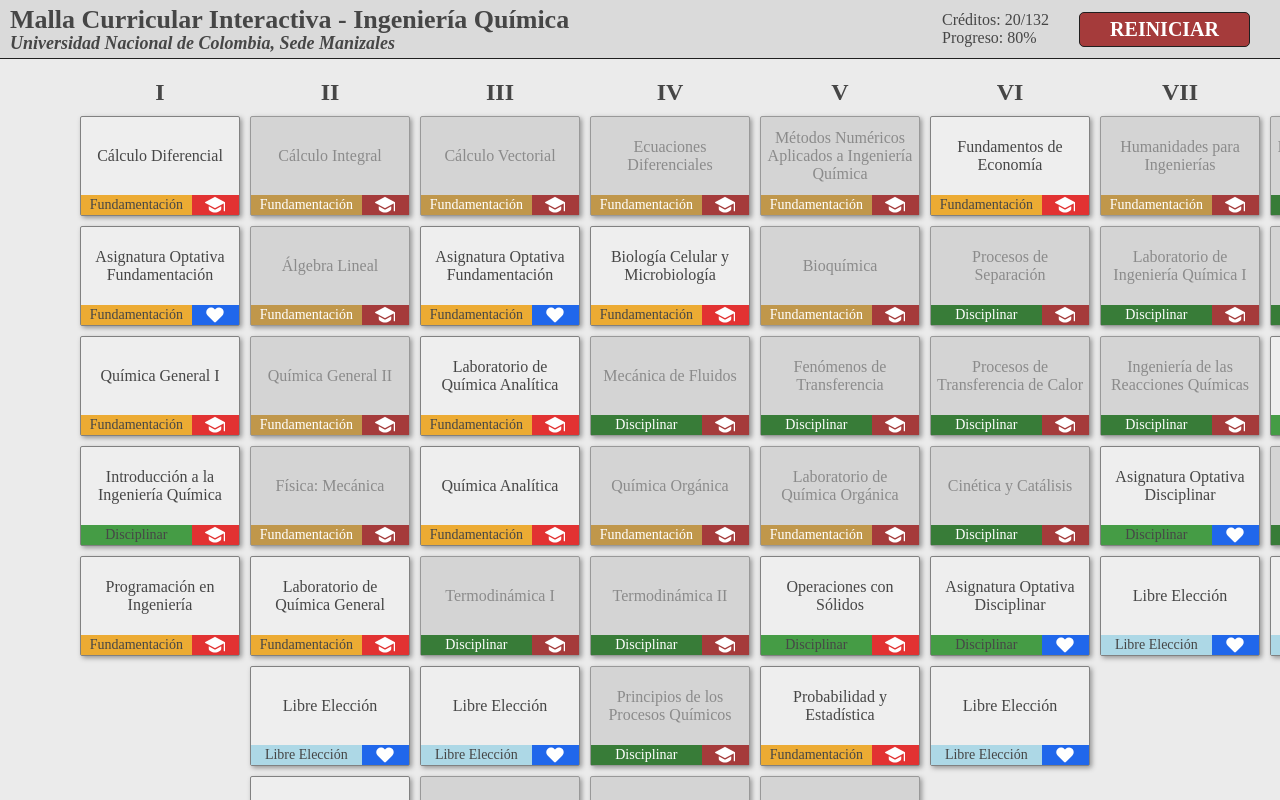
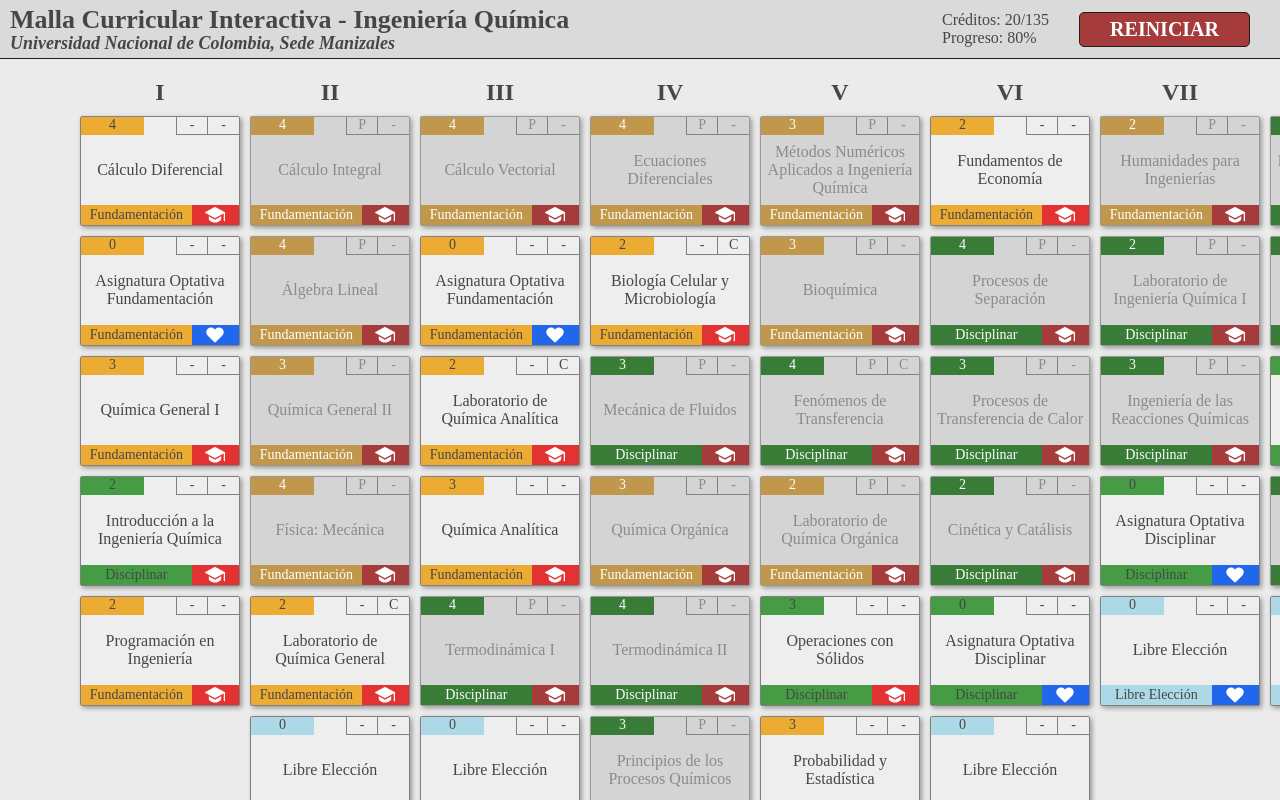
Before and after one commit to Tryncha/interactive-mesh, a React (Vite) app: page / in a window 1280 px wide. Shown: the top 800 px of the page. Built offline with nearby package versions, Linux system fonts and the light colour scheme; a web font is replaced by a local one.

Commit message:
Subject component improved

```diff
--- a/src/components/Subject/Subject.css
+++ b/src/components/Subject/Subject.css
@@ -1,7 +1,22 @@
+.Subject-tooltip {
+  width: 300px;
+  position: absolute;
+  top: 105px;
+  padding: 10px 30px;
+  border: 1px solid var(--Subject-borderColor);
+  color: var(--Subject-fontColor);
+  background-color: var(--Subject-tooltip-backgroundColor);
+  z-index: 1;
+}
+
+.Subject-tooltipTitle {
+  font-weight: bold;
+}
+
 .Subject {
   position: relative;
   width: 160px;
-  height: 100px;
+  height: 110px;
   display: flex;
   flex-direction: column;
   align-items: center;
@@ -16,35 +31,90 @@
   transition: transform 0.1s ease, box-shadow 0.1s ease;
 }
 
-.Subject-tooltip {
-  width: 300px;
-  position: absolute;
-  top: 105px;
-  /* left: -220px; */
-  padding: 10px 30px;
-  border: 1px solid black;
-  color: black;
-  background-color: white;
-  z-index: 1;
-}
-
-.Subject-tooltipTitle {
-  font-weight: bold;
-}
-
-.Subject-name {
-  margin: auto 5px;
-}
-
 .Subject.is-active {
   background-color: var(--Subject--isActive-backgroundColor);
 }
 
 .Subject.is-disabled {
   background-color: var(--Subject--isDisabled-backgroundColor);
-  color: var(--Subject--disabled-fontColor);
-  border: 1px solid var(--Subject--disabled-borderColor);
+  color: var(--Subject--isDisabled-fontColor);
+  border: 1px solid var(--Subject--isDisabled-borderColor);
   cursor: initial;
+}
+
+.Subject-header {
+  width: 100%;
+  height: 18px;
+  font-size: 14px;
+  display: flex;
+  justify-content: space-between;
+}
+
+.Subject-header.Subject--fundamental .Subject-credits {
+  background-color: var(--Subject--fundamental-backgroundColor);
+  color: var(--Subject--fundamental-fontColor);
+}
+
+.Subject-header.Subject--disciplinary .Subject-credits {
+  background-color: var(--Subject--disciplinary-backgroundColor);
+  color: var(--Subject--disciplinary-fontColor);
+}
+
+.Subject-header.Subject--elective .Subject-credits {
+  background-color: var(--Subject--elective-backgroundColor);
+  color: var(--Subject--elective-fontColor);
+}
+
+.Subject-header.Subject--foreignLanguage .Subject-credits {
+  background-color: var(--Subject--foreignLanguage-backgroundColor);
+  color: var(--Subject--foreignLanguage-fontColor);
+}
+
+.Subject.is-disabled .Subject-header.Subject--fundamental .Subject-credits {
+  background-color: var(--Subject--isDisabled--fundamental-backgroundColor);
+  color: var(--Subject--isDisabled--fundamental-fontColor);
+}
+
+.Subject.is-disabled .Subject-header.Subject--disciplinary .Subject-credits {
+  background-color: var(--Subject--isDisabled--disciplinary-backgroundColor);
+  color: var(--Subject--isDisabled--disciplinary-fontColor);
+}
+
+.Subject.is-disabled .Subject-header.Subject--elective .Subject-credits {
+  background-color: var(--Subject--isDisabled--elective-backgroundColor);
+  color: var(--Subject--isDisabled--elective-fontColor);
+}
+
+.Subject.is-disabled .Subject-header.Subject--foreignLanguage .Subject-credits {
+  background-color: var(--Subject--isDisabled--foreignLanguage-backgroundColor);
+  color: var(--Subject--isDisabled--foreignLanguage-fontColor);
+}
+
+.Subject-credits {
+  width: 40%;
+}
+
+.Subject-required {
+  width: 40%;
+  display: flex;
+  border-bottom: 1px solid var(--Subject-borderColor);
+}
+
+.Subject-prerequired {
+  width: 50%;
+  border-left: 1px solid var(--Subject-borderColor);
+}
+
+.Subject-corequired {
+  width: 50%;
+  border-left: 1px solid var(--Subject-borderColor);
+}
+
+.Subject-name {
+  width: 160px;
+  padding: 0 5px;
+  margin: 5px 0;
+  overflow: hidden;
 }
 
 .Subject-footer {
@@ -57,60 +127,64 @@
   width: 70%;
 }
 
-.Subject--fundamental {
-  background-color: var(--Subject-fundamentalColor);
+.Subject-footer > .Subject--fundamental {
+  background-color: var(--Subject--fundamental-backgroundColor);
+  color: var(--Subject--fundamental-fontColor);
 }
 
-.Subject--fundamental::before {
+.Subject-footer > .Subject--fundamental::before {
   content: 'Fundamentación';
   font-size: 14px;
 }
 
-.Subject--disciplinary {
-  background-color: var(--Subject-disciplinaryColor);
+.Subject-footer > .Subject--disciplinary {
+  background-color: var(--Subject--disciplinary-backgroundColor);
+  color: var(--Subject--disciplinary-fontColor);
 }
 
-.Subject--disciplinary::before {
+.Subject-footer > .Subject--disciplinary::before {
   content: 'Disciplinar';
   font-size: 14px;
 }
 
-.Subject--elective {
-  background-color: var(--Subject-electiveColor);
+.Subject-footer > .Subject--elective {
+  background-color: var(--Subject--elective-backgroundColor);
+  color: var(--Subject--elective-fontColor);
 }
 
-.Subject--elective::before {
+.Subject-footer > .Subject--elective::before {
   content: 'Libre Elección';
   font-size: 14px;
 }
 
-.Subject--foreignLanguage {
-  background-color: var(--Subject-foreignLanguageColor);
+.Subject-footer > .Subject--foreignLanguage {
+  background-color: var(--Subject--foreignLanguage-backgroundColor);
+  color: var(--Subject--foreignLanguage-fontColor);
 }
 
-.Subject--foreignLanguage::before {
+.Subject-footer > .Subject--foreignLanguage::before {
   content: 'Lengua Extranjera';
   font-size: 14px;
 }
 
-.Subject--fundamental.is-disabled {
-  background-color: var(--Subject--isDisabled-fundamentalColor);
-  color: white;
+.Subject.is-disabled .Subject-footer > .Subject--fundamental {
+  background-color: var(--Subject--isDisabled--fundamental-backgroundColor);
+  color: var(--Subject--isDisabled--fundamental-fontColor);
 }
 
-.Subject--disciplinary.is-disabled {
-  background-color: var(--Subject--isDisabled-disciplinaryColor);
-  color: white;
+.Subject.is-disabled .Subject-footer > .Subject--disciplinary {
+  background-color: var(--Subject--isDisabled--disciplinary-backgroundColor);
+  color: var(--Subject--isDisabled--disciplinary-fontColor);
 }
 
-.Subject--elective.is-disabled {
-  background-color: var(--Subject--isDisabled-electiveColor);
-  color: white;
+.Subject.is-disabled .Subject-footer > .Subject--elective {
+  background-color: var(--Subject--isDisabled--elective-backgroundColor);
+  color: var(--Subject--isDisabled--elective-fontColor);
 }
 
-.Subject--foreignLanguage.is-disabled {
-  background-color: var(--Subject--isDisabled-foreignLanguageColor);
-  color: white;
+.Subject.is-disabled .Subject-footer > .Subject--foreignLanguage {
+  background-color: var(--Subject--isDisabled--foreignLanguage-backgroundColor);
+  color: var(--Subject--isDisabled--foreignLanguage-fontColor);
 }
 
 .Subject-type {
@@ -118,19 +192,38 @@
 }
 
 .Subject--mandatory {
-  background-color: var(--Subject-mandatoryColor);
+  background-color: var(--Subject--mandatory-backgroundColor);
 }
 
 .Subject--optional {
-  background-color: var(--Subject-optionalColor);
+  background-color: var(--Subject--optional-backgroundColor);
 }
 
-.Subject--mandatory.is-disabled {
-  background-color: var(--Subject--isDisabled-mandatoryColor);
+.Subject.is-disabled .Subject--mandatory {
+  background-color: var(--Subject--isDisabled--mandatory-backgroundColor);
 }
 
-.Subject--optional.is-disabled {
-  background-color: var(--Subject--isDisabled-optionalColor);
+.Subject.is-disabled .Subject--optional {
+  background-color: var(--Subject--isDisabled--optional-backgroundColor);
+}
+
+.SubjectModal {
+  position: fixed;
+  top: 0;
+  right: 0;
+  bottom: 0;
+  left: 0;
+  display: flex;
+  align-items: center;
+  justify-content: center;
+  background-color: var(--SubjectModal-backgroundColor);
+  z-index: 2;
+}
+
+.SubjectModal-form {
+  background-color: var(--SubjectModal-form-backgroundColor);
+  padding: 10px;
+  border: 1px solid var(--Subject-borderColor);
 }
 
 /* Media Queries para Responsive Design */
--- a/src/components/Subject/Subject.jsx
+++ b/src/components/Subject/Subject.jsx
@@ -1,4 +1,4 @@
-import { useContext, useState } from 'react';
+import { useContext, useId, useState } from 'react';
 import { verifyCompletedIds } from '../../utils';
 import MeshContext from '../../context/MeshContext';
 import './Subject.css';
@@ -8,10 +8,20 @@
   const { completedSubjectsIds, setCompletedSubjectsIds } = useContext(MeshContext);
   const isActive = completedSubjectsIds.includes(subjectObj.id);
   const [isHovering, setIsHovering] = useState(false);
+  const [isModalOpen, setIsModalOpen] = useState(false);
+  const SUBJECT_NAME_MAX_LENGTH = 60;
+
+  const optionalSubjectNameInputId = useId();
+  const optionalSubjectCreditsInputId = useId();
 
   function toggleSubject() {
     if (!completedSubjectsIds.includes(subjectObj.id)) {
+      if (subjectObj.type === 'optional') {
+        console.log('optional here');
+        setIsModalOpen(true);
+      } else {
         setCompletedSubjectsIds([...completedSubjectsIds, subjectObj.id]);
+      }
     } else {
       const withoutSubjectId = completedSubjectsIds.filter((sbj) => sbj !== subjectObj.id);
       const cleanedCompletedIds = verifyCompletedIds(withoutSubjectId);
@@ -29,20 +39,46 @@
 
   return (
     <>
+      {isModalOpen ? (
+        <div className="SubjectModal">
+          <form className="SubjectModal-form">
+            <div>
+              <label htmlFor={optionalSubjectNameInputId}>Nombre: </label>
+              <input
+                id={optionalSubjectNameInputId}
+                type="text"
+              />
+            </div>
+            <div>
+              <label htmlFor={optionalSubjectCreditsInputId}>Créditos: </label>
+              <input
+                id={optionalSubjectCreditsInputId}
+                type="number"
+              />
+            </div>
+            <button type="submit">Confirmar</button>
+            <button>Cancelar</button>
+          </form>
+        </div>
+      ) : null}
       <div
         className={isAvailable ? (isActive ? 'Subject is-active' : 'Subject') : 'Subject is-disabled'}
         onClick={isAvailable ? toggleSubject : null}
         onMouseEnter={handleMouseEnter}
         onMouseLeave={handleMouseLeave}
       >
-        {isHovering && subjectObj.prerequired.length > 0 ? (
+        {isHovering && (subjectObj.prerequired.length > 0 || subjectObj.corequired.length > 0) ? (
           <div className="Subject-tooltip">
+            {subjectObj.prerequired.length > 0 ? (
+              <>
                 <span className="Subject-tooltipTitle">Prerrequisitos</span>
                 <ul>
                   {subjectObj.prerequired.map((pre) => (
                     <li key={pre.id}>{pre.name}</li>
                   ))}
                 </ul>
+              </>
+            ) : null}
             {subjectObj.corequired.length > 0 ? (
               <>
                 <span className="Subject-tooltipTitle">Correquisitos</span>
@@ -55,22 +91,39 @@
             ) : null}
           </div>
         ) : null}
-        <div className="Subject-name">{subjectObj.name}</div>
+        <div className={`Subject-header Subject--${subjectObj.category}`}>
+          <span
+            className="Subject-credits"
+            title="Créditos"
+          >
+            {subjectObj.credits}
+          </span>
+          <div className="Subject-required">
+            <span
+              className="Subject-prerequired"
+              title={subjectObj.prerequired.length > 0 ? 'Tiene prerrequisitos' : 'No tiene prerrequisitos'}
+            >
+              {subjectObj.prerequired.length > 0 ? 'P' : '-'}
+            </span>
+            <span
+              className="Subject-corequired"
+              title={subjectObj.corequired.length > 0 ? 'Tiene correquisitos' : 'No tiene correquisitos'}
+            >
+              {subjectObj.corequired.length > 0 ? 'C' : '-'}
+            </span>
+          </div>
+        </div>
+        <div
+          className="Subject-name"
+          title={subjectObj.name.length >= SUBJECT_NAME_MAX_LENGTH ? subjectObj.name : ''}
+        >
+          {subjectObj.name.length >= SUBJECT_NAME_MAX_LENGTH
+            ? `${subjectObj.name.slice(0, SUBJECT_NAME_MAX_LENGTH)}...`
+            : subjectObj.name}
+        </div>
         <div className="Subject-footer">
-          <div
-            className={
-              isAvailable
-                ? `Subject-category Subject--${subjectObj.category}`
-                : `Subject-category Subject--${subjectObj.category} is-disabled`
-            }
-          />
-          <div
-            className={
-              isAvailable
-                ? `Subject-type Subject--${subjectObj.type}`
-                : `Subject-type Subject--${subjectObj.type} is-disabled`
-            }
-          >
+          <div className={`Subject-category Subject--${subjectObj.category}`} />
+          <div className={`Subject-type Subject--${subjectObj.type}`}>
             {subjectObj.type === 'mandatory' ? <CapIcon /> : <HeartIcon />}
           </div>
         </div>
--- a/src/constants/subjectsPerSemester.json
+++ b/src/constants/subjectsPerSemester.json
@@ -315,7 +315,7 @@
       "name": "Inglés III",
       "category": "foreignLanguage",
       "type": "mandatory",
-      "credits": 0,
+      "credits": 3,
       "prerequired": [
         {
           "id": 18,
--- a/src/index.css
+++ b/src/index.css
@@ -13,31 +13,50 @@
   --Subject-borderColor: #818181;
   --Subject-fontColor: #464646;
 
-  --Subject--disabled-borderColor: #999999;
-  --Subject--disabled-fontColor: #8b8b8b;
+  --Subject--isDisabled-borderColor: #999999;
+  --Subject--isDisabled-fontColor: #8b8b8b;
 
   --Subject-boxShadow: #969696;
 
   --Subject--isActive-backgroundColor: #d6f0d6;
   --Subject--isDisabled-backgroundColor: #d4d4d4;
 
+  /* --- Subject-tooltip --- */
+  --Subject-tooltip-backgroundColor: #eee;
+
   /* --- Subject Category color --- */
-  --Subject-fundamentalColor: #ecab33;
-  --Subject-disciplinaryColor: #459c45;
-  --Subject-electiveColor: #add8e6;
-  --Subject-foreignLanguageColor: #f8c6cf;
+  --Subject--fundamental-backgroundColor: #ecab33;
+  --Subject--disciplinary-backgroundColor: #459c45;
+  --Subject--elective-backgroundColor: #add8e6;
+  --Subject--foreignLanguage-backgroundColor: #f8c6cf;
 
-  --Subject--isDisabled-fundamentalColor: #c0974b;
-  --Subject--isDisabled-disciplinaryColor: #387c38;
-  --Subject--isDisabled-electiveColor: #90b4c0;
-  --Subject--isDisabled-foreignLanguageColor: #cca7ae;
+  --Subject--fundamental-fontColor: #464646;
+  --Subject--disciplinary-fontColor: #464646;
+  --Subject--elective-fontColor: #464646;
+  --Subject--foreignLanguage-fontColor: #464646;
+
+  --Subject--isDisabled--fundamental-backgroundColor: #c0974b;
+  --Subject--isDisabled--disciplinary-backgroundColor: #387c38;
+  --Subject--isDisabled--elective-backgroundColor: #90b4c0;
+  --Subject--isDisabled--foreignLanguage-backgroundColor: #cca7ae;
+
+  --Subject--isDisabled--fundamental-fontColor: #fff;
+  --Subject--isDisabled--disciplinary-fontColor: #fff;
+  --Subject--isDisabled--elective-fontColor: #fff;
+  --Subject--isDisabled--foreignLanguage-fontColor: #fff;
 
   /* --- Subject Type colors --- */
-  --Subject-mandatoryColor: #e23232;
-  --Subject-optionalColor: #2067eb;
+  --Subject--mandatory-backgroundColor: #e23232;
+  --Subject--optional-backgroundColor: #2067eb;
 
-  --Subject--isDisabled-mandatoryColor: #a53b3b;
-  --Subject--isDisabled-optionalColor: #2067eb;
+  --Subject--isDisabled--mandatory-backgroundColor: #a53b3b;
+  --Subject--isDisabled--optional-backgroundColor: #2067eb;
+
+  /* --- SubjectModal --- */
+  --SubjectModal-backgroundColor: #5555556b;
+
+  /* --- SubjectModal-form --- */
+  --SubjectModal-form-backgroundColor: #d4d4d4;
 }
 
 * {
```
Lines whose indentation alone changed are shown as unchanged.
